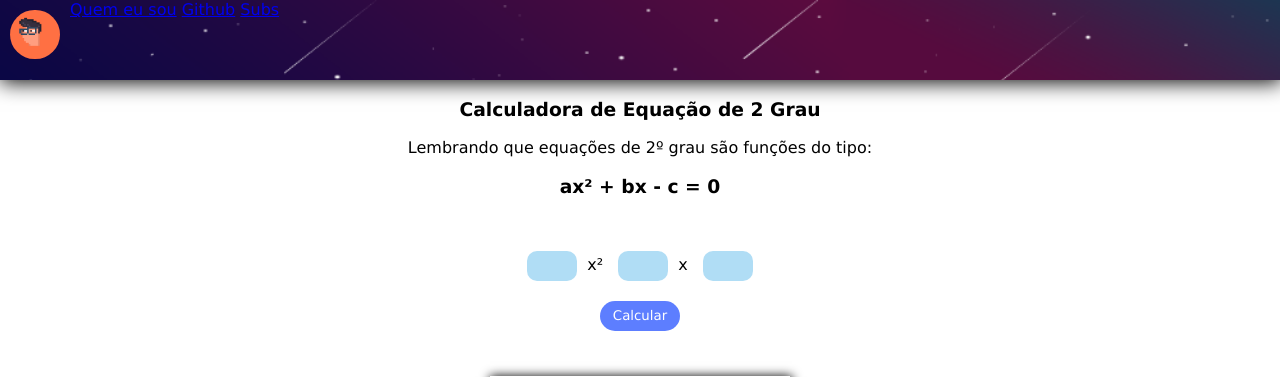
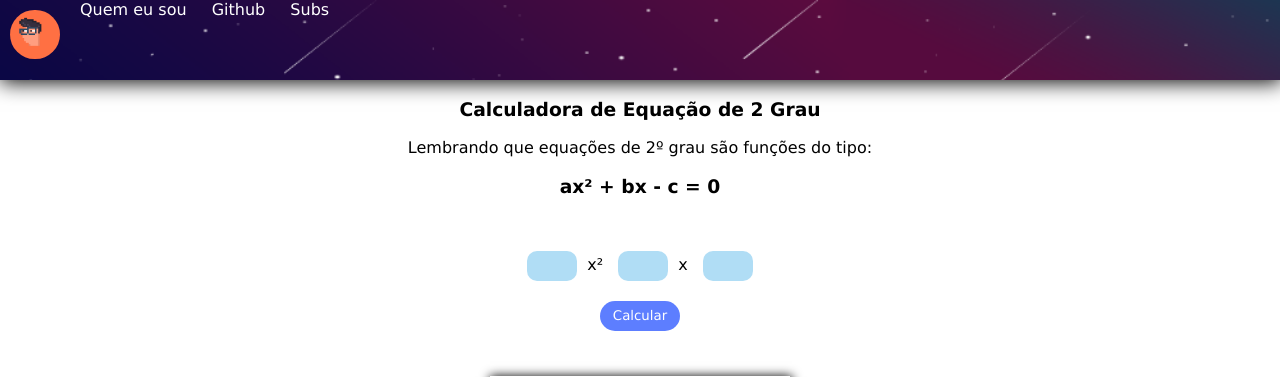
Before and after one commit to LpxsBr/Math_functions_plataform, a PHP site: page / in a window 1280 px wide. Shown: the top 377 px of the page. Run offline with PHP 8.4, Linux system fonts and the light colour scheme; data that the repository does not hold is empty.

Commit message:
updating

```diff
--- a/estilo/style.css
+++ b/estilo/style.css
@@ -2,7 +2,6 @@
     font-family: Verdana, Geneva, Tahoma, sans-serif;
     box-sizing: border-box;
 }
-
 body{
     height: 100vh;
     display: grid;
@@ -21,6 +20,11 @@ body{
     display: flex;
     z-index: 0px;
     box-shadow: black 1px 1px 20px 1px;
+}
+.cabecalho a{
+  color: white;
+  text-decoration: none;
+  margin: 10px;
 }
 img{
     margin: 10px;
```
